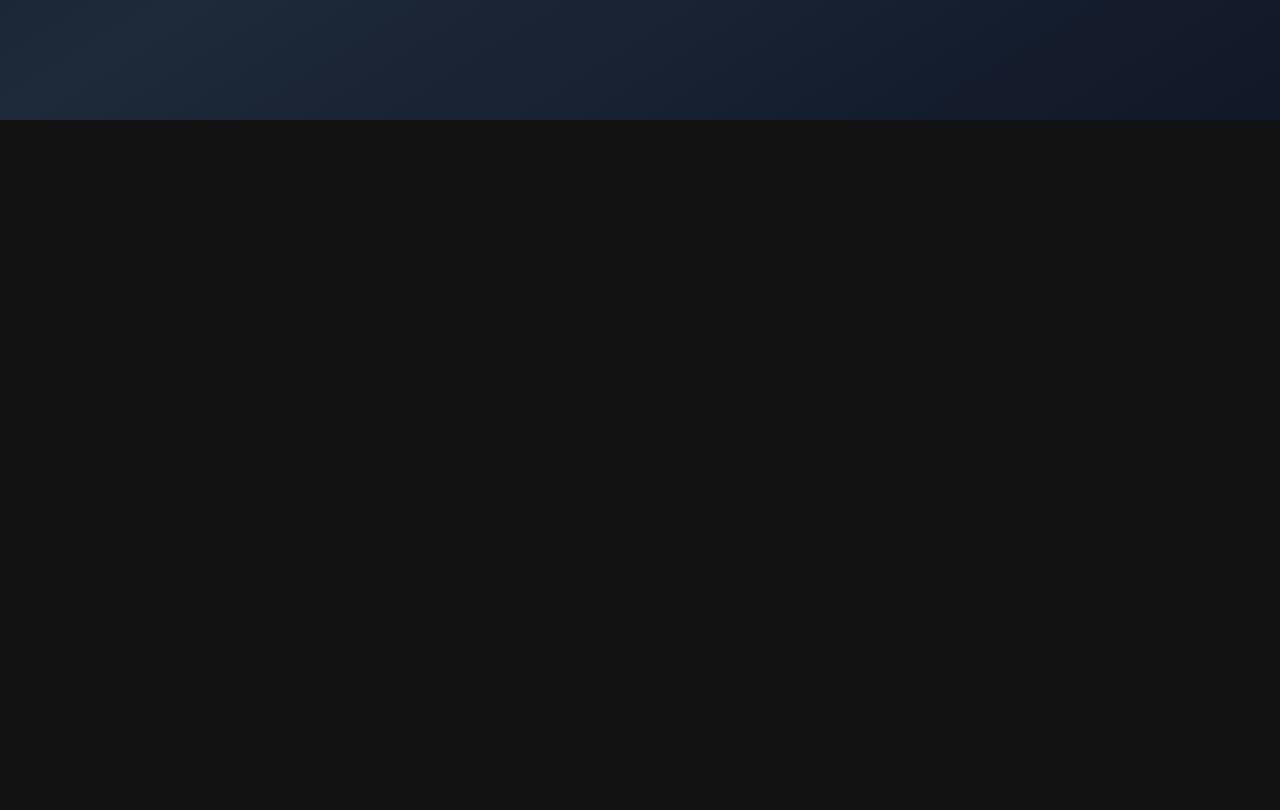
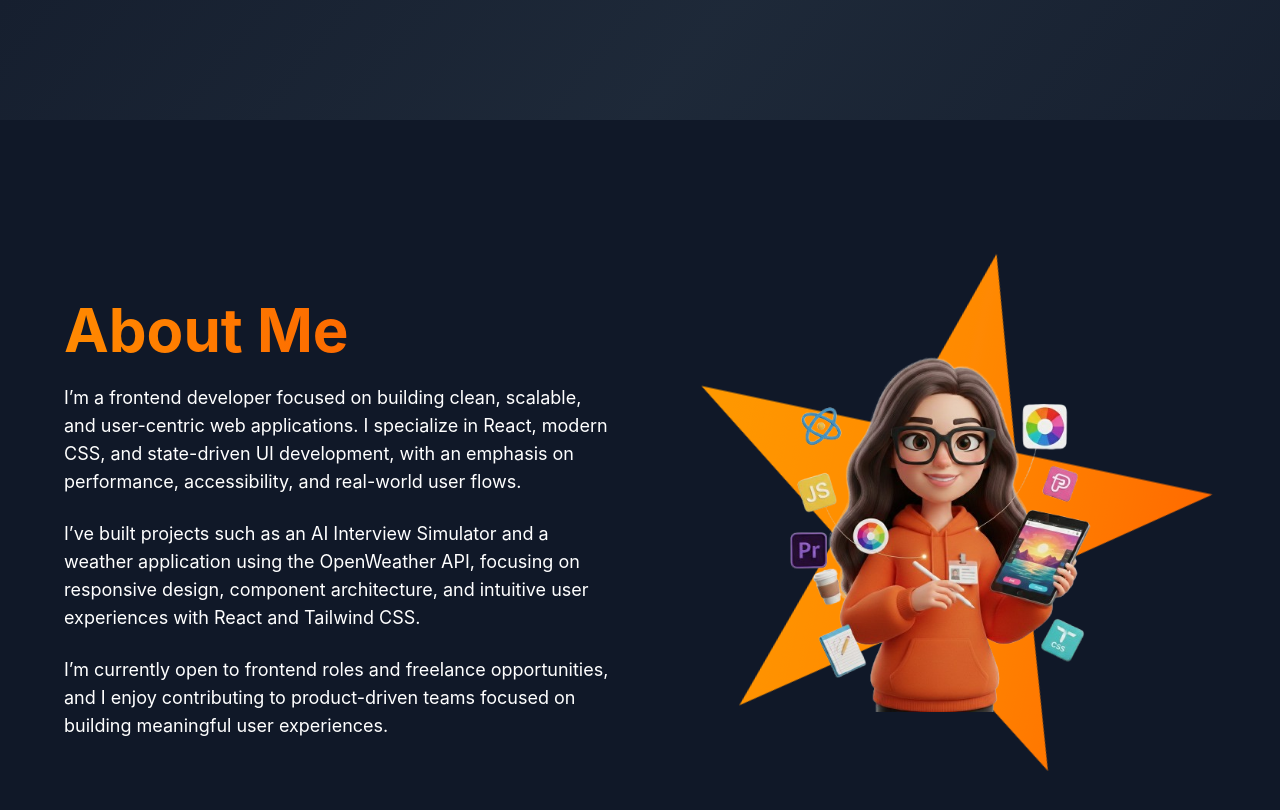
Before and after one commit to Tanurai23/Tanu-Portfolio, a React (Vite) app: page / in a window 1280 px wide. Shown: the part 680-1490 px from the top of the page. Before the commit the page ends 800 px from the top, so only its background shows below. Built offline with nearby package versions, Linux system fonts and the light colour scheme.

Commit message:
feat: add About Me section with star-shaped profile image
Implemented a custom clip-path in index.css to shape the hero image into a star and added the biographical content to the main layout.

```diff
--- a/src/App.jsx
+++ b/src/App.jsx
@@ -3,6 +3,7 @@ import AOS from 'aos'
 import 'aos/dist/aos.css'
 import Navbar from './components/Navbar.jsx'
 import Hero from './components/Hero.jsx'
+import About from './components/About.jsx'
 
 const App = () => {
   const[darkMode, setDarkMode] = useState (true);
@@ -28,6 +29,7 @@ const App = () => {
     }>
      <Navbar darkMode={darkMode} toggleDarkMode={toggleDarkMode} />
      <Hero darkMode={darkMode} />
+     <About darkMode={darkMode} />
     </div>
   )
 }
--- a/src/components/About.jsx
+++ b/src/components/About.jsx
@@ -0,0 +1,68 @@
+import AOS from "aos";
+import "aos/dist/aos.css";
+import about from "../assets/AboutMe1.png";
+
+const About = ({ darkMode }) => {
+  return (
+    <section
+      id="about"
+      className={`min-h-screen overflow-hidden flex items-center justify-center px-4 sm:px-6 ${
+        darkMode ? "bg-gray-900" : "bg-gray-50"
+      }`}
+    >
+      <div className="max-w-6xl w-full grid grid-cols-1 lg:grid-cols-2 gap-8 sm:gap-12 items-center">
+        <figure
+          data-aos="fade-up"
+          data-aos-delay="300"
+          className="flex flex-wrap justify-center gap-4 relative order-2 lg:order-1"
+        >
+          <div className="relative w-72 h-72 lg:w-96 lg:h-96">
+            {/* Image Placeholder */}
+            <div
+  className="absolute -inset-4 lg:-inset-20
+  bg-linear-to-l from-orange-500 via-orange-400 to-amber-500
+  rotate-12 star-shape z-0"
+  data-aos="zoom-in"
+  data-aos-delay="600"
+></div>
+        <img src={about}
+                alt="About Image"
+                className="absolute inset-0 w-full h-full object-cover z-10 transition-all duration-300"
+                data-aos="zoom-in"
+                data-aos-delay="400"
+                />
+
+
+          </div>
+        </figure>
+        <article
+          data-aos="fade-up"
+          data-aos-delay="200"
+        >
+          <h1 className="text-3xl sm:text-4xl lg:text-5xl xl:text-6xl
+          font-bold mb-4 sm:mb-6 text-transparent bg-linear-to-r from-orange-400 to-orange-600 bg-clip-text"
+          data-aos="fade-up"
+          data-aos-delay="400"
+          >About Me</h1>
+          <p className="text-lg mb-6">
+         I’m a frontend developer focused on building clean, scalable,
+         and user-centric web applications. I specialize in React, modern CSS,
+          and state-driven UI development, with an emphasis on performance, accessibility, and real-world user flows.
+            </p>
+          <p className="text-lg">
+          I’ve built projects such as an AI Interview Simulator and a weather application using the OpenWeather API, focusing on responsive design,
+          component architecture, and intuitive user experiences with React and Tailwind CSS.
+
+
+          </p>
+          <p className="mt-6 text-lg">
+           I’m currently open to frontend roles and freelance opportunities, and I enjoy contributing to
+           product-driven teams focused on building meaningful user experiences.
+            </p>
+        </article>
+      </div>
+    </section>
+  );
+};
+
+export default About;
--- a/src/components/Hero.jsx
+++ b/src/components/Hero.jsx
@@ -57,9 +57,8 @@ const Hero = ({ darkMode }) => {
             </h4>
 
             <p className={`mb-6 max-w-xl text-center lg:text-left ${theme.textSecondary}`}>
-              I’m a frontend developer focused on building scalable, clean, and intuitive web applications.
-              I specialize in React, modern CSS, and state-driven UI design. I enjoy working on
-              product-focused applications, dashboards, and real-world user flows.
+              Building intuitive, scalable web experiences with React.
+Focused on performance, accessibility, and product-driven UI.
             </p>
 
             {/* Buttons */}
--- a/src/index.css
+++ b/src/index.css
@@ -1,15 +1,23 @@
 @import "tailwindcss";
 
-@custom-variant dark (&:where(.dark, .dark *));
-
-body{
-    font-family: 'Inter', sans-serif;
+body {
+  font-family: 'Inter', sans-serif;
+  margin: 0;
+  padding: 0;
 }
 
-.dark{
-    color-scheme: dark;
+.dark {
+  color-scheme: dark;
 }
 
-html{
-    scroll-behavior: smooth;
+html {
+  scroll-behavior: smooth;
 }
+
+/* Star Shape Definition */
+.star-shape {
+  clip-path: polygon(
+    50% 0%, 61% 35%, 98% 35%, 68% 57%, 79% 91%,
+    50% 70%, 21% 91%, 32% 57%, 2% 35%, 39% 35%
+  );
+}
```
Also changed, not shown: src/assets/AboutMe1.png (added).
